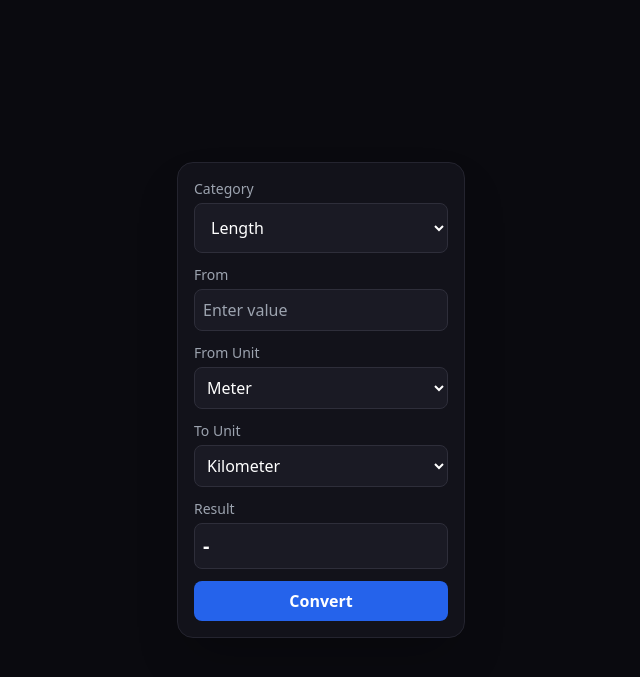
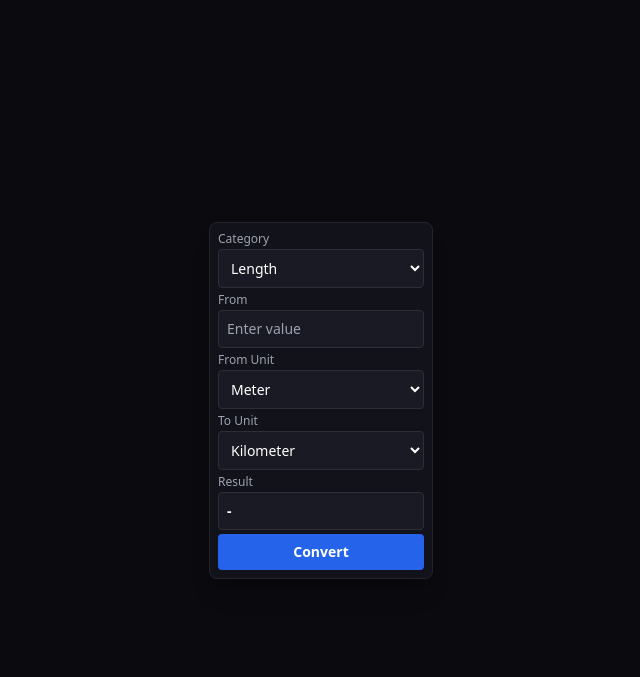
Before and after one commit to GeorgioCA/UnitConverter, a Flask app: page / in a window 1280 px wide. Shown: the top 677 px of the page, without its empty margins (319-959 px from the left). Run offline with Flask 2, Linux system fonts and the light colour scheme; some libraries are stand-ins or nearby versions.

Commit message:
Add files via upload

```diff
--- a/templates/index.html
+++ b/templates/index.html
@@ -26,12 +26,12 @@
     </script>
 </head>
 <body class="bg-dark-900 text-gray-200 min-h-screen flex items-center justify-center">
-    <div class="w-full max-w-xs p-4">
+    <div class="w-full max-w-[240px] p-2">
 
-        <div class="bg-dark-800 rounded-2xl p-4 shadow-2xl border border-dark-600 space-y-3">
+        <div class="bg-dark-800 rounded-lg p-2 shadow-xl border border-dark-600 space-y-1">
             <div>
-                <label class="block text-sm font-medium mb-1 text-gray-400">Category</label>
-                <select id="category" class="w-full bg-dark-700 border border-dark-500 text-white rounded-lg p-3 focus:outline-none focus:border-blue-500">
+                <label class="block text-xs font-medium mb-0.5 text-gray-400">Category</label>
+                <select id="category" class="w-full bg-dark-700 border border-dark-500 text-white rounded p-2 text-sm focus:outline-none focus:border-blue-500">
                     <option value="length">Length</option>
                     <option value="weight">Weight</option>
                     <option value="temperature">Temperature</option>
@@ -43,26 +43,26 @@
             </div>
 
             <div>
-                <label class="block text-sm font-medium mb-1 text-gray-400">From</label>
-                <input type="number" id="fromValue" class="w-full bg-dark-700 border border-dark-500 text-white rounded-lg p-2 focus:outline-none focus:border-blue-500" placeholder="Enter value">
+                <label class="block text-xs font-medium mb-0.5 text-gray-400">From</label>
+                <input type="number" id="fromValue" class="w-full bg-dark-700 border border-dark-500 text-white rounded p-2 text-sm focus:outline-none focus:border-blue-500" placeholder="Enter value">
             </div>
 
             <div>
-                <label class="block text-sm font-medium mb-1 text-gray-400">From Unit</label>
-                <select id="fromUnit" class="w-full bg-dark-700 border border-dark-500 text-white rounded-lg p-2 focus:outline-none focus:border-blue-500"></select>
+                <label class="block text-xs font-medium mb-0.5 text-gray-400">From Unit</label>
+                <select id="fromUnit" class="w-full bg-dark-700 border border-dark-500 text-white rounded p-2 text-sm focus:outline-none focus:border-blue-500"></select>
             </div>
 
             <div>
-                <label class="block text-sm font-medium mb-1 text-gray-400">To Unit</label>
-                <select id="toUnit" class="w-full bg-dark-700 border border-dark-500 text-white rounded-lg p-2 focus:outline-none focus:border-blue-500"></select>
+                <label class="block text-xs font-medium mb-0.5 text-gray-400">To Unit</label>
+                <select id="toUnit" class="w-full bg-dark-700 border border-dark-500 text-white rounded p-2 text-sm focus:outline-none focus:border-blue-500"></select>
             </div>
 
             <div>
-                <label class="block text-sm font-medium mb-1 text-gray-400">Result</label>
-                <div id="result" class="w-full bg-dark-700 border border-dark-500 text-white rounded-lg p-2 text-xl font-semibold">-</div>
+                <label class="block text-xs font-medium mb-0.5 text-gray-400">Result</label>
+                <div id="result" class="w-full bg-dark-700 border border-dark-500 text-white rounded p-2 text-sm font-semibold">-</div>
             </div>
 
-            <button id="convertBtn" class="w-full bg-blue-600 hover:bg-blue-700 text-white font-semibold rounded-lg p-2 transition-colors mt-2">
+            <button id="convertBtn" class="w-full bg-blue-600 hover:bg-blue-700 text-white font-semibold rounded p-2 text-sm transition-colors">
                 Convert
             </button>
         </div>
```
